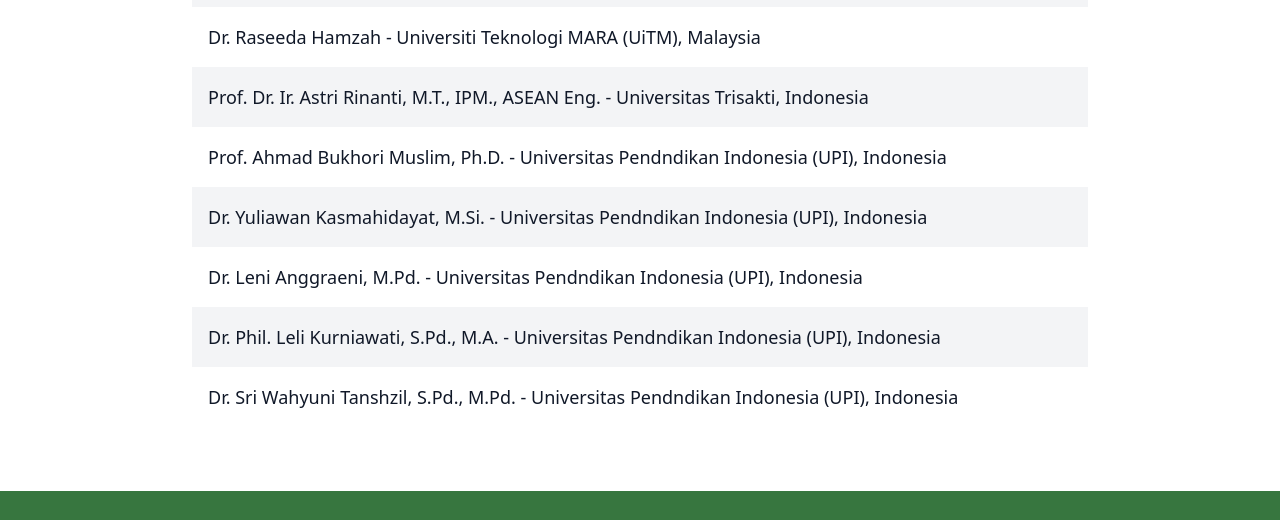
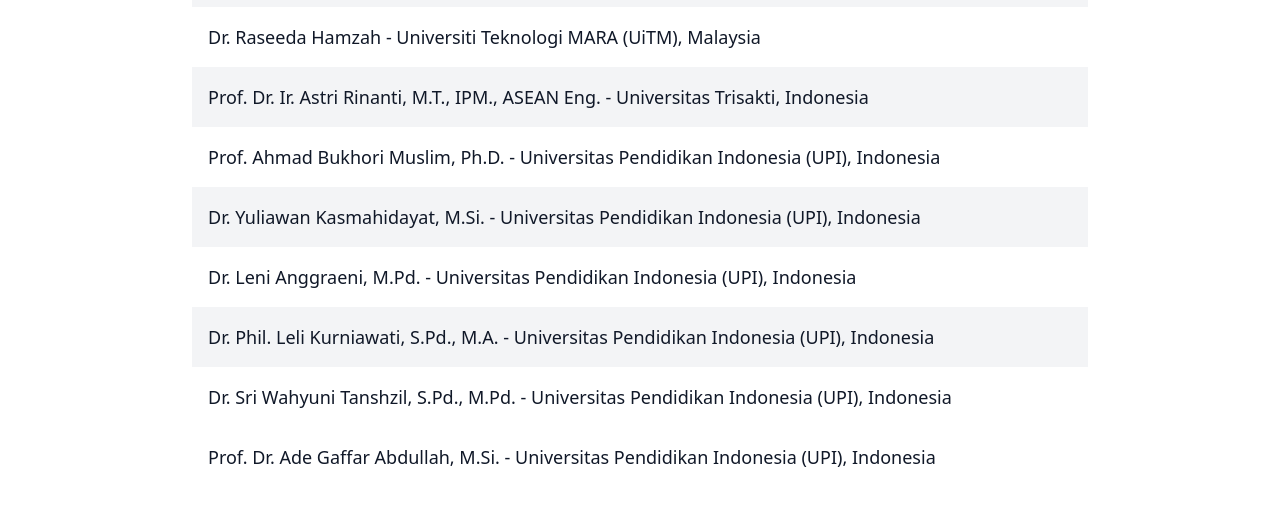
Before and after one commit to naufalnajibarif2310996/icgeet-html, a plain HTML site: page about-committee.html in a window 1280 px wide. Shown: the part 2300-2820 px from the top of the page. Drawn offline with nearby package versions, Linux system fonts and the light colour scheme.

Commit message:
update Scientific Committee

```diff
--- a/about-committee.html
+++ b/about-committee.html
@@ -280,19 +280,22 @@
                             <td class="p-4">Prof. Dr. Ir. Astri Rinanti, M.T., IPM., ASEAN Eng. - Universitas Trisakti, Indonesia</td>
                         </tr>
                         <tr>
-                            <td class="p-4">Prof. Ahmad Bukhori Muslim, Ph.D. - Universitas Pendndikan Indonesia (UPI), Indonesia</td>
+                            <td class="p-4">Prof. Ahmad Bukhori Muslim, Ph.D. - Universitas Pendidikan Indonesia (UPI), Indonesia</td>
                         </tr>
                         <tr class="bg-gray-100">
-                            <td class="p-4">Dr. Yuliawan Kasmahidayat, M.Si. - Universitas Pendndikan Indonesia (UPI), Indonesia</td>
+                            <td class="p-4">Dr. Yuliawan Kasmahidayat, M.Si. - Universitas Pendidikan Indonesia (UPI), Indonesia</td>
                         </tr>
                         <tr>
-                            <td class="p-4">Dr. Leni Anggraeni, M.Pd. - Universitas Pendndikan Indonesia (UPI), Indonesia</td>
+                            <td class="p-4">Dr. Leni Anggraeni, M.Pd. - Universitas Pendidikan Indonesia (UPI), Indonesia</td>
                         </tr>
                         <tr class="bg-gray-100">
-                            <td class="p-4">Dr. Phil. Leli Kurniawati, S.Pd., M.A. - Universitas Pendndikan Indonesia (UPI), Indonesia</td>
+                            <td class="p-4">Dr. Phil. Leli Kurniawati, S.Pd., M.A. - Universitas Pendidikan Indonesia (UPI), Indonesia</td>
                         </tr>
                         <tr>
-                            <td class="p-4">Dr. Sri Wahyuni Tanshzil, S.Pd., M.Pd. - Universitas Pendndikan Indonesia (UPI), Indonesia</td>
+                            <td class="p-4">Dr. Sri Wahyuni Tanshzil, S.Pd., M.Pd. - Universitas Pendidikan Indonesia (UPI), Indonesia</td>
+                        </tr>
+                        <tr>
+                            <td class="p-4">Prof. Dr. Ade Gaffar Abdullah, M.Si. - Universitas Pendidikan Indonesia (UPI), Indonesia</td>
                         </tr>
                     </tbody>
                 </table>
```
